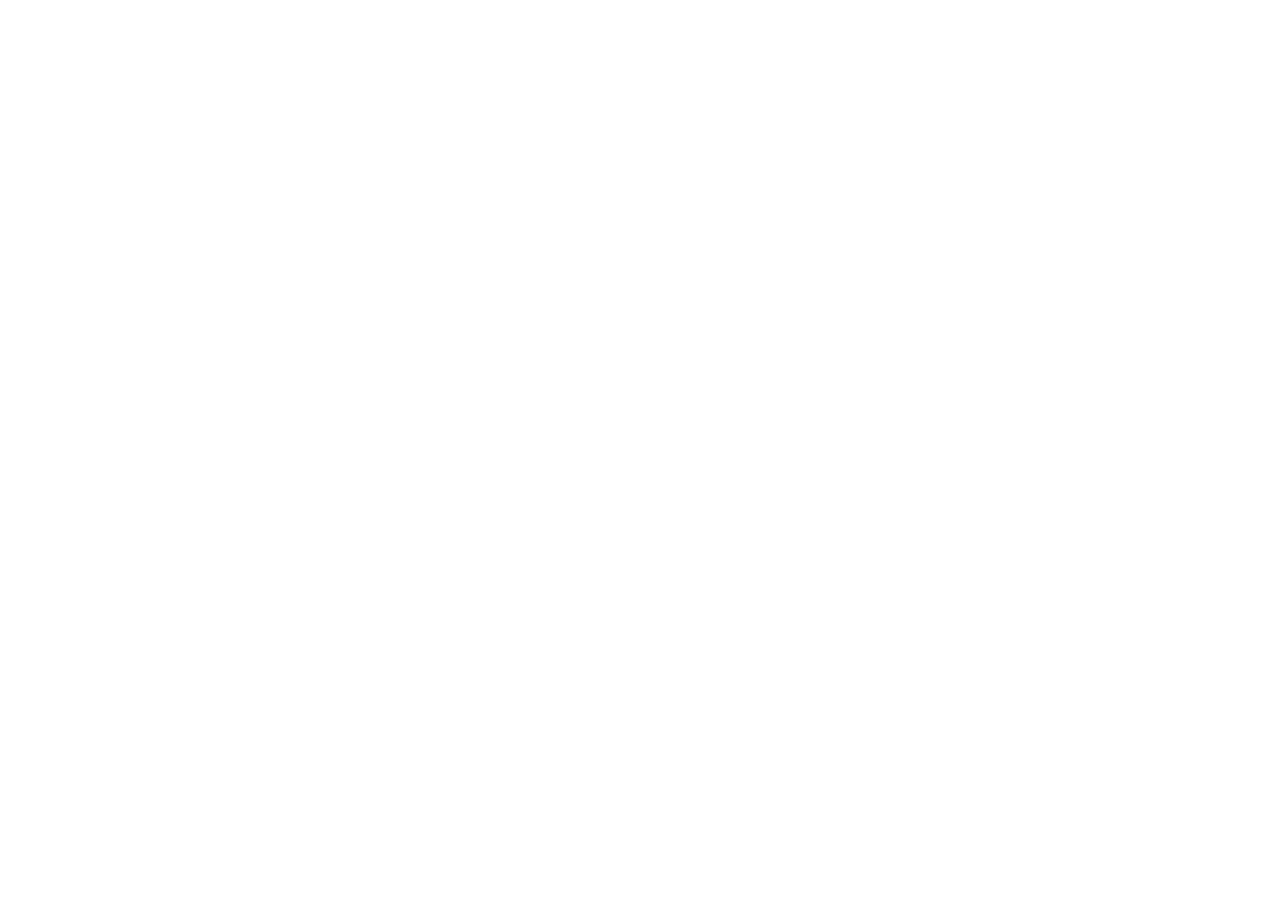
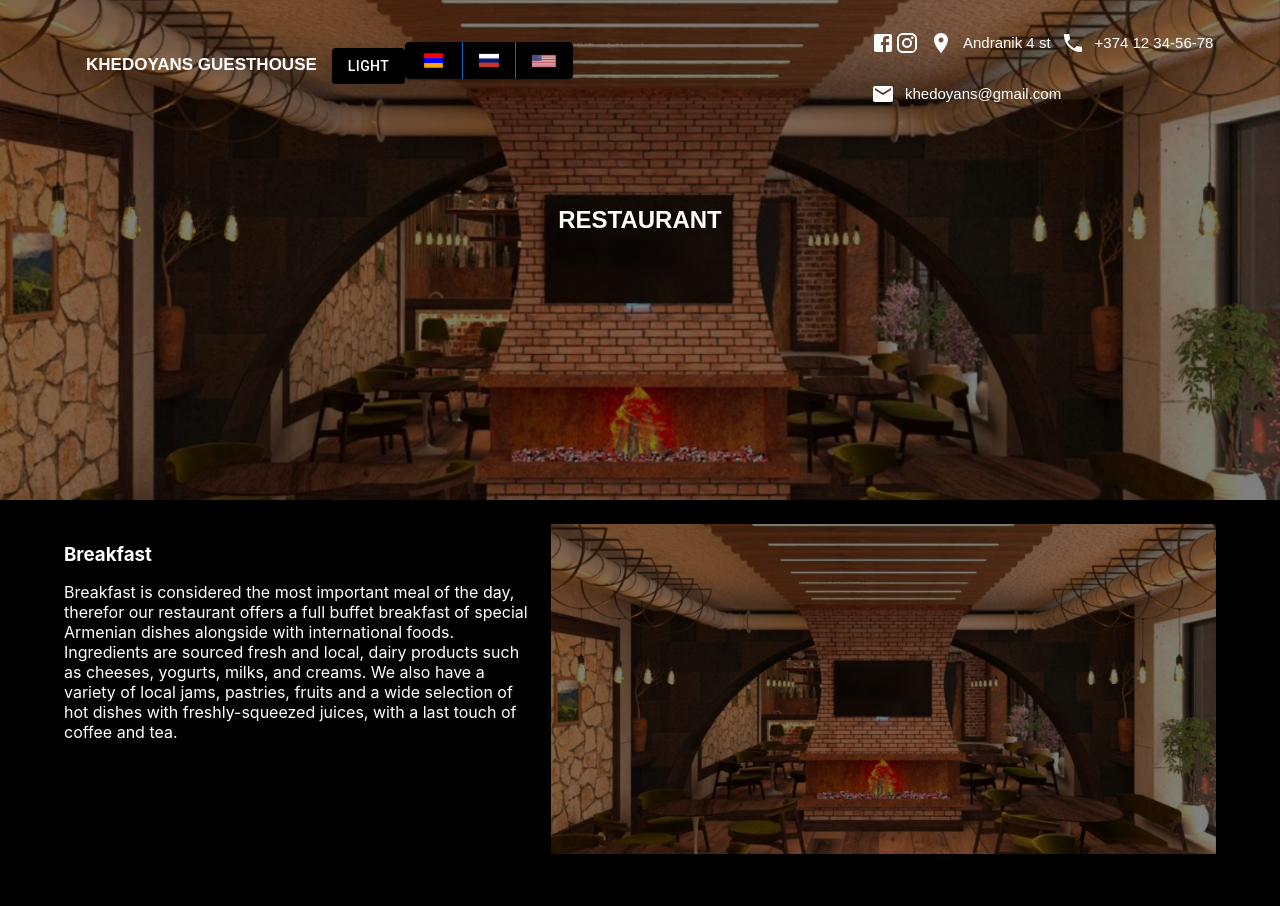
Before and after one commit to YuriKhedoyan/guesthouse, a React (Vite) app: page /restaurant in a window 1280 px wide. Before the commit this address had no page. Shown: the top 906 px of the page. Before the commit the page ends 800 px from the top, so only its background shows below. Built offline with nearby package versions, Linux system fonts and the light colour scheme.

Commit message:
Add languages support to other pages

```diff
--- a/src/App.jsx
+++ b/src/App.jsx
@@ -2,8 +2,8 @@ import React, { lazy, useState } from "react";
 import { BrowserRouter, Routes, Route } from "react-router-dom";
 
 import eng from './locales/eng.json'
+import withSuspense from "./helpers/withSuspense";
 import ThemeContext from "./contexts/themeContext";
-import withSuspense from "./helpers/withSuspense";
 import LanguageContext from "./contexts/languageContext";
 
 const Home = withSuspense(lazy(() => import("./pages/home")));
@@ -22,10 +22,10 @@ const App = () => {
 				<BrowserRouter>
 					<Routes>
 						<Route path="/" element={<Home />}/>
-						{/* <Route path="/rooms" element={<Rooms />} />
+						<Route path="/rooms" element={<Rooms />} />
 						<Route path="/gallery" element={<Gallery />} />
 						<Route path="/contactUs" element={<ContactUs />} />
-						<Route path="/restaurant" element={<Restaurant />} /> */}
+						<Route path="/restaurant" element={<Restaurant />} />
 					</Routes>
 				</BrowserRouter>
 			</LanguageContext.Provider>
--- a/src/locales/arm.json
+++ b/src/locales/arm.json
@@ -22,8 +22,10 @@
     }
   },
   "restaurantInformation": {
-    "breakfast": "Նախաճաշը համարվում է օրվա ամենակարևոր կերակուրը, ուստի մեր ռեստորանը առաջարկում է հայկական հատուկ ուտեստների ամբողջական նախաճաշ՝ միջազգային ուտեստների հետ մեկտեղ: Բաղադրիչները ստացվում են թարմ և տեղական, կաթնամթերք, ինչպիսիք են պանիրները, յոգուրտները, կաթը և կրեմը: Մենք ունենք նաև տեղական մուրաբաների, խմորեղենի, մրգերի և տաք ուտեստների լայն տեսականի՝ թարմ քամած հյութերով, սուրճի և թեյի վերջին հպումով:",
-    "dinner": "Ընթրիքը Khedoyans Guesthouse հյուրանոցում օրվա ամենասպասված ժամն է: Մեր տաղանդավոր խոհարարի և միջազգային ճաշատեսակների բոլոր տեսակների հետ մենք առաջարկում ենք լավագույն խոհանոցը տարածաշրջանում: Ռեստորանը հագեցած է նաև գինիների լայն տեսականիով՝ բոլորի ճաշակով։ Մինչ հյուրերը հանգստանում են և վայելում իրենց գավաթով գինին և ընթրիքը ամենահամեղ մթնոլորտում, երեկոն ընթանում է ջազ երաժշտությամբ, որը նվագում են կենդանի տարբեր հայտնի կատարողներ: Khedoyans Guesthouse ռեստորանն առաջարկում է ինչպես ներսում, այնպես էլ դրսում: Մեր ռեստորանը բաց է բոլոր հյուրերի համար, ովքեր ճանապարհորդում են Խեդոյանների հյուրատան ներսում:"
+    "breakfast": "Նախաճաշ",
+    "aboutBreakfast": "Նախաճաշը համարվում է օրվա ամենակարևոր կերակուրը, ուստի մեր ռեստորանը առաջարկում է հայկական հատուկ ուտեստների ամբողջական նախաճաշ՝ միջազգային ուտեստների հետ մեկտեղ: Բաղադրիչները ստացվում են թարմ և տեղական, կաթնամթերք, ինչպիսիք են պանիրները, յոգուրտները, կաթը և կրեմը: Մենք ունենք նաև տեղական մուրաբաների, խմորեղենի, մրգերի և տաք ուտեստների լայն տեսականի՝ թարմ քամած հյութերով, սուրճի և թեյի վերջին հպումով:",
+    "dinner": "Ընթրիք",
+    "aboutDinner": "Ընթրիքը Khedoyans Guesthouse հյուրանոցում օրվա ամենասպասված ժամն է: Մեր տաղանդավոր խոհարարի և միջազգային ճաշատեսակների բոլոր տեսակների հետ մենք առաջարկում ենք լավագույն խոհանոցը տարածաշրջանում: Ռեստորանը հագեցած է նաև գինիների լայն տեսականիով՝ բոլորի ճաշակով։ Մինչ հյուրերը հանգստանում են և վայելում իրենց գավաթով գինին և ընթրիքը ամենահամեղ մթնոլորտում, երեկոն ընթանում է ջազ երաժշտությամբ, որը նվագում են կենդանի տարբեր հայտնի կատարողներ: Khedoyans Guesthouse ռեստորանն առաջարկում է ինչպես ներսում, այնպես էլ դրսում: Մեր ռեստորանը բաց է բոլոր հյուրերի համար, ովքեր ճանապարհորդում են Խեդոյանների հյուրատան ներսում:"
   },
   "informationAboutHouse": {
     "place": "Անդրանիկի 4 փ",
--- a/src/locales/eng.json
+++ b/src/locales/eng.json
@@ -22,9 +22,10 @@
     }
   },
   "restaurantInformation": {
-    "restaurant": "Restaurant at home",
-    "breakfast": "Breakfast is considered the most important meal of the day, therefor our restaurant offers a full buffet breakfast of special Armenian dishes alongside with international foods. Ingredients are sourced fresh and local, dairy products such as cheeses, yogurts, milks, and creams. We also have a variety of local jams, pastries, fruits and a wide selection of hot dishes with freshly-squeezed juices, with a last touch of coffee and tea.",
-    "dinner": "Dinner at Khedoyans Guesthouse Hotel is the most expected time of the day. With our talented Chef and all the varieties of international dishes, we offer the best Cuisine within the region. The restaurant is also fulfilled with wide range of wines, to everyones taste. While guests relax and enjoy their glass of wine and dinner in the coziest atmosphere, the evening is lead with Jazz music played live by different famous performers. Khedoyans Guesthouse`s Restaurant features both indoor and outdoor dining. Our restaurant is open for all guests travelling within Khedoyans Guesthouse."
+    "breakfast": "Breakfast",
+    "aboutBreakfast": "Breakfast is considered the most important meal of the day, therefor our restaurant offers a full buffet breakfast of special Armenian dishes alongside with international foods. Ingredients are sourced fresh and local, dairy products such as cheeses, yogurts, milks, and creams. We also have a variety of local jams, pastries, fruits and a wide selection of hot dishes with freshly-squeezed juices, with a last touch of coffee and tea.",
+    "dinner": "Dinner",
+    "aboutDinner": "Dinner at Khedoyans Guesthouse Hotel is the most expected time of the day. With our talented Chef and all the varieties of international dishes, we offer the best Cuisine within the region. The restaurant is also fulfilled with wide range of wines, to everyones taste. While guests relax and enjoy their glass of wine and dinner in the coziest atmosphere, the evening is lead with Jazz music played live by different famous performers. Khedoyans Guesthouse`s Restaurant features both indoor and outdoor dining. Our restaurant is open for all guests travelling within Khedoyans Guesthouse."
   },
   "informationAboutHouse": {
     "place": "Andranik 4 st",
--- a/src/locales/rus.json
+++ b/src/locales/rus.json
@@ -22,8 +22,10 @@
     }
   },
   "restaurantInformation": {
-    "breakfast": "Завтрак считается самым важным приемом пищи в течение дня, поэтому наш ресторан предлагает полный завтрак шведский стол из особых армянских блюд наряду с блюдами интернациональной кухни. Ингредиенты поставляются из свежих и местных молочных продуктов, таких как сыры, йогурты, молоко и сливки. У нас также есть разнообразные местные джемы, выпечка, фрукты и широкий выбор горячих блюд со свежевыжатыми соками, а также последний штрих кофе и чая.",
-    "dinner": "Ужин в отеле Khedoyans Guesthouse – самое ожидаемое время дня. С нашим талантливым шеф-поваром и разнообразием блюд интернациональной кухни мы предлагаем лучшую кухню в регионе. Ресторан также наполнен широким ассортиментом вин на любой вкус. Пока гости отдыхают и наслаждаются бокалом вина и ужином в самой уютной атмосфере, вечер проходит под джазовую музыку в живом исполнении разных известных исполнителей. В ресторане Khedoyans Guesthouse есть как крытый, так и открытый столы. Наш ресторан открыт для всех гостей, путешествующих в пределах гостевого дома Хедоянс."
+    "breakfast": "Завтрак",
+    "aboutBreakfast": "Завтрак считается самым важным приемом пищи в течение дня, поэтому наш ресторан предлагает полный завтрак шведский стол из особых армянских блюд наряду с блюдами интернациональной кухни. Ингредиенты поставляются из свежих и местных молочных продуктов, таких как сыры, йогурты, молоко и сливки. У нас также есть разнообразные местные джемы, выпечка, фрукты и широкий выбор горячих блюд со свежевыжатыми соками, а также последний штрих кофе и чая.",
+    "dinner": "Ужин",
+    "aboutDinner": "Ужин в отеле Khedoyans Guesthouse – самое ожидаемое время дня. С нашим талантливым шеф-поваром и разнообразием блюд интернациональной кухни мы предлагаем лучшую кухню в регионе. Ресторан также наполнен широким ассортиментом вин на любой вкус. Пока гости отдыхают и наслаждаются бокалом вина и ужином в самой уютной атмосфере, вечер проходит под джазовую музыку в живом исполнении разных известных исполнителей. В ресторане Khedoyans Guesthouse есть как крытый, так и открытый столы. Наш ресторан открыт для всех гостей, путешествующих в пределах гостевого дома Хедоянс."
   },
   "informationAboutHouse": {
     "place": "Ул. Андраника 4",
--- a/src/pages/contactUs/ContactUs.jsx
+++ b/src/pages/contactUs/ContactUs.jsx
@@ -3,10 +3,10 @@ import Button from "@mui/material/Button";
 import TextField from "@mui/material/TextField";
 import { Container, Grid } from "@mui/material";
 
-import eng from "../../locales/eng.json";
 import images from "../../locales/images.js";
-import withSuspense from "./helpers/withSuspense";
-import ThemeContext from "../../locales/themeContext";
+import withSuspense from "../../helpers/withSuspense";
+import ThemeContext from "../../contexts/themeContext";
+import LanguageContext from "../../contexts/languageContext";
 
 import "./ContactUs.scss";
 
@@ -14,15 +14,16 @@ const Img = withSuspense(lazy(() => import("../../compontents/img")));
 const Header = withSuspense(lazy(() => import("../../section/header")));
 const Footer = withSuspense(lazy(() => import("../../section/footer")));
 
-const { links } = eng;
-const { house } = images;
+const {house} = images
 
 const ContactUs = () => {
 	const {theme} = useContext(ThemeContext);
+	const {currentLanguage} = useContext(LanguageContext);
+
 	return (
 		<div className={theme}>
 			<Img src={house[1].src} id="mainImage" alt="House From Top" />
-			<h2 className="centered">{links.contactUs}</h2>
+			<h2 className="centered">{currentLanguage.links.contactUs}</h2>
 			<Container>
 				<div className="top-left">
 					<Header />
--- a/src/pages/gallery/Gallery.jsx
+++ b/src/pages/gallery/Gallery.jsx
@@ -1,10 +1,10 @@
 import React, { lazy, memo, useContext } from "react";
 import { Container, Grid } from "@mui/material";
 
-import eng from "../../locales/eng.json";
 import images from "../../locales/images";
-import withSuspense from "./helpers/withSuspense";
-import ThemeContext from "../../locales/themeContext";
+import withSuspense from "../../helpers/withSuspense";
+import ThemeContext from "../../contexts/themeContext";
+import LanguageContext from "../../contexts/languageContext";
 
 import "./Gallery.scss";
 
@@ -12,16 +12,17 @@ const Img = withSuspense(lazy(() => import("../../compontents/img")));
 const Header = withSuspense(lazy(() => import("../../section/header")));
 const Footer = withSuspense(lazy(() => import("../../section/footer")));
 
-const { links } = eng;
 const { restaurant, house, garden } = images;
 const pictures = [restaurant, house, garden];
 
 const Gallery = () => {
 	const {theme} = useContext(ThemeContext);
+	const {currentLanguage} = useContext(LanguageContext);
+
 	return (
 		<div className={theme}>
 			<Img id="mainImage" src={house[3].src} alt={house[3].alt} />
-			<h2 className="centered">{links.gallery}</h2>
+			<h2 className="centered">{currentLanguage.links.gallery}</h2>
 			<Container>
 				<div className="top-left">
 					<Header />
--- a/src/pages/restaurant/Restaurant.jsx
+++ b/src/pages/restaurant/Restaurant.jsx
@@ -1,10 +1,10 @@
 import React, { lazy, memo, useContext } from "react";
 import { Container, Grid } from "@mui/material";
 
-import eng from "../../locales/eng.json";
 import images from "../../locales/images.js";
-import withSuspense from "./helpers/withSuspense";
-import ThemeContext from "../../locales/themeContext";
+import withSuspense from "../../helpers/withSuspense";
+import ThemeContext from "../../contexts/themeContext";
+import LanguageContext from "../../contexts/languageContext";
 
 import "./Restaurant.scss";
 
@@ -13,14 +13,15 @@ const Header = withSuspense(lazy(() => import("../../section/header")));
 const Footer = withSuspense(lazy(() => import("../../section/footer")));
 
 const { restaurant } = images;
-const { restaurantInformation, links } = eng;
 
 const Restaurant = () => {
 	const {theme} = useContext(ThemeContext);
+	const {currentLanguage} = useContext(LanguageContext);
+
 	return (
 		<div className={theme}>
 			<Img src={restaurant[0].src} id="mainImage" alt={restaurant[0].alt} />
-			<h2 className="centered">{links.restaurant}</h2>
+			<h2 className="centered">{currentLanguage.links.restaurant}</h2>
 			<Container>
 				<div className="top-left">
 					<Header />
@@ -29,8 +30,8 @@ const Restaurant = () => {
 			<Container>
 				<Grid container spacing={2}>
 					<Grid item xs={5}>
-						<h3>Breakfast</h3>
-						<p>{restaurantInformation.breakfast}</p>
+						<h3>{currentLanguage.restaurantInformation.breakfast}</h3>
+						<p>{currentLanguage.restaurantInformation.aboutBreakfast}</p>
 					</Grid>
 					<Grid item xs={7}>
 						<div className="images">
@@ -45,8 +46,8 @@ const Restaurant = () => {
 						</div>
 					</Grid>
 					<Grid item xs={7}>
-						<h3>Dinner</h3>
-						<p>{restaurantInformation.dinner}</p>
+						<h3>{currentLanguage.restaurantInformation.dinner}</h3>
+						<p>{currentLanguage.restaurantInformation.aboutDinner}</p>
 					</Grid>
 				</Grid>
 			</Container>
--- a/src/pages/rooms/Rooms.jsx
+++ b/src/pages/rooms/Rooms.jsx
@@ -1,10 +1,10 @@
 import React, { lazy, memo, useContext } from "react";
 import { Container, Grid, Card, CardActions, CardContent, CardMedia, } from "@mui/material";
 
-import eng from "../../locales/eng.json";
 import images from "../../locales/images.js";
-import withSuspense from "./helpers/withSuspense";
-import ThemeContext from "../../locales/themeContext";
+import withSuspense from "../../helpers/withSuspense";
+import ThemeContext from "../../contexts/themeContext";
+import LanguageContext from "../../contexts/languageContext";
 
 import "./Rooms.scss";
 
@@ -12,11 +12,12 @@ const Img = withSuspense(lazy(() => import("../../compontents/img")));
 const Header = withSuspense(lazy(() => import("../../section/header")));
 const Footer = withSuspense(lazy(() => import("../../section/footer")));
 
-const { roomsInformation, links } = eng;
 const { rooms, otherPictures } = images;
 
 const Rooms = () => {
 	const {theme} = useContext(ThemeContext);
+	const {currentLanguage} = useContext(LanguageContext);
+
 	return (
 		<div className={theme}>
 			<Img
@@ -24,7 +25,7 @@ const Rooms = () => {
 				alt={otherPictures.spruceBranch.alt}
 				id="mainImage"
 			/>
-			<h2 className="centered">{links.rooms}</h2>
+			<h2 className="centered">{currentLanguage.links.rooms}</h2>
 			<Container>
 				<div className="top-left">
 					<Header />
@@ -41,10 +42,10 @@ const Rooms = () => {
 										image={rooms.standardRoom.src}
 									/>
 									<CardContent>
-										<h3>{roomsInformation.standardRoom.category}</h3>
+										<h3>{currentLanguage.roomsInformation.standardRoom.category}</h3>
 									</CardContent>
 									<CardActions disableSpacing>
-										<h3>{roomsInformation.standardRoom.price}</h3>
+										<h3>{currentLanguage.roomsInformation.standardRoom.price}</h3>
 									</CardActions>
 								</Card>
 							</span>
@@ -57,10 +58,10 @@ const Rooms = () => {
 										image={rooms.deluxe.src}
 									/>
 									<CardContent>
-										<h3>{roomsInformation.deluxeSuperior.category}</h3>
+										<h3>{currentLanguage.roomsInformation.deluxeSuperior.category}</h3>
 									</CardContent>
 									<CardActions disableSpacing>
-										<h3>{roomsInformation.deluxeSuperior.price}</h3>
+										<h3>{currentLanguage.roomsInformation.deluxeSuperior.price}</h3>
 									</CardActions>
 								</Card>
 							</span>
@@ -77,10 +78,10 @@ const Rooms = () => {
 										image={rooms.deluxeSuperior.src}
 									/>
 									<CardContent>
-										<h3>{roomsInformation.deluxe.category}</h3>
+										<h3>{currentLanguage.roomsInformation.deluxe.category}</h3>
 									</CardContent>
 									<CardActions disableSpacing>
-										<h3>{roomsInformation.deluxe.price}</h3>
+										<h3>{currentLanguage.roomsInformation.deluxe.price}</h3>
 									</CardActions>
 								</Card>
 							</span>
@@ -93,10 +94,10 @@ const Rooms = () => {
 										image={rooms.duplex.src}
 									/>
 									<CardContent>
-										<h3>{roomsInformation.duplex.category}</h3>
+										<h3>{currentLanguage.roomsInformation.duplex.category}</h3>
 									</CardContent>
 									<CardActions disableSpacing>
-										<h3>{roomsInformation.duplex.price}</h3>
+										<h3>{currentLanguage.roomsInformation.duplex.price}</h3>
 									</CardActions>
 								</Card>
 							</span>
```
